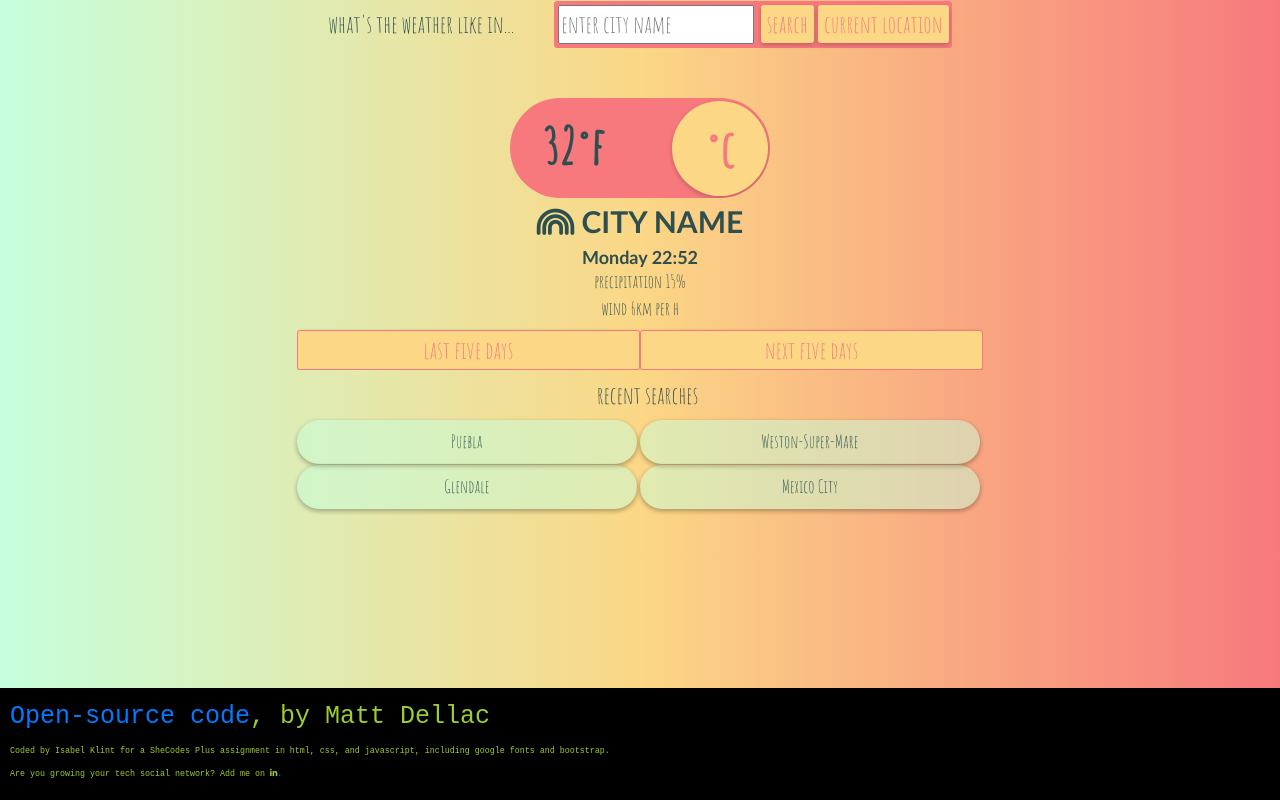
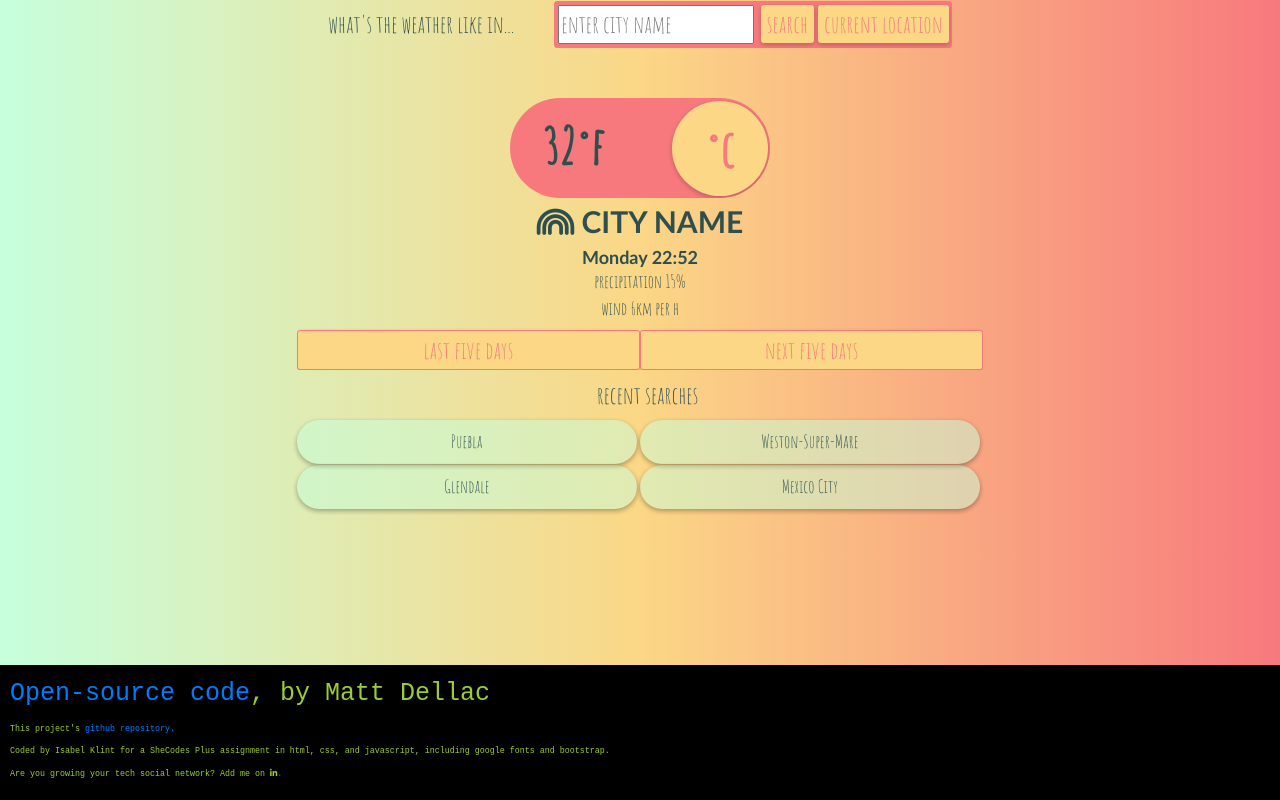
Before and after one commit to isabelklint/SHECODESWEEK6, a plain HTML site: page index.html in a window 1280 px wide. Drawn offline with nearby package versions, Linux system fonts and the light colour scheme.

Commit message:
added github link

```diff
--- a/index.html
+++ b/index.html
@@ -166,6 +166,7 @@
     <!-- https://stackoverflow.com/questions/46849823/how-to-fix-row-to-bottom-of-page-in-bootstrap -->
     <footer>
       <p style="font-size: 25px"><a href="https://github.com/wecodeschool/vanilla-weather">Open-source code</a>, by Matt Dellac</p>
+      <p>This project's <a href="https://github.com/isabelklint/SHECODESWEEK6">github repository.</a></p>
       <p>Coded by Isabel Klint for a SheCodes Plus assignment in html, css, and javascript, including google fonts and bootstrap.</p>
       <p>Are you growing your tech social network? Add me on <a href="https://www.linkedin.com/in/isabel-klint/"><i class="fa fa-linkedin" aria-hidden="true" style="color:yellowgreen;"></i>.</a>
 </p>
```
